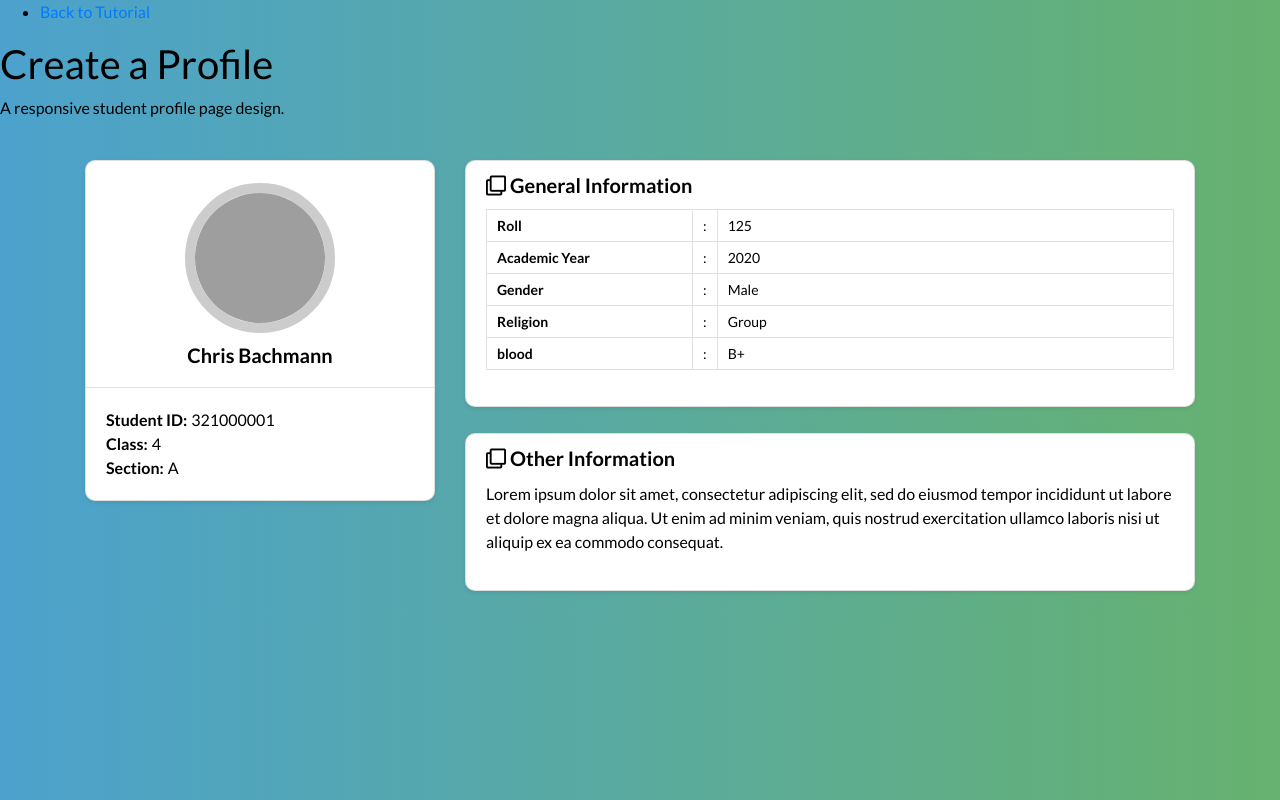
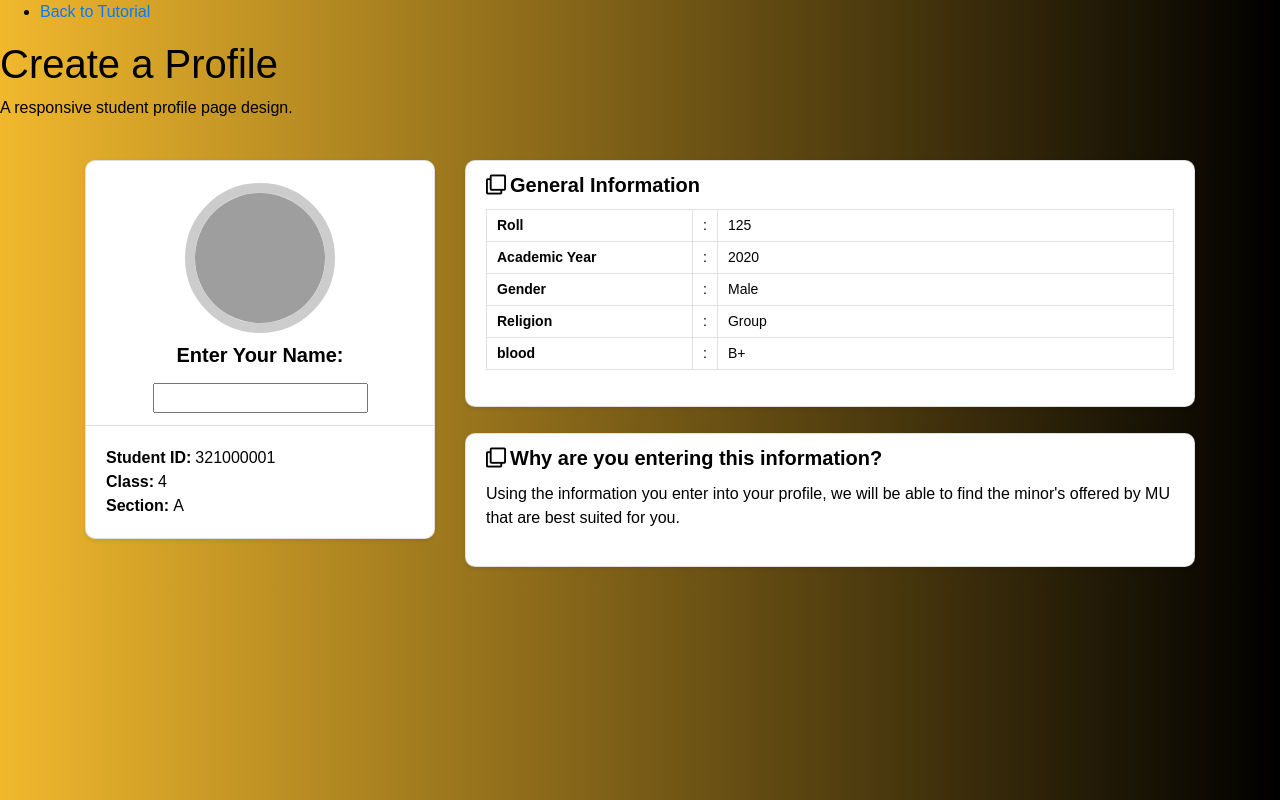
Before and after one commit to cbach321/Captstone, a PHP site: the page made by Create User Profile/CreateUser/index.html in a window 1280 px wide. Run offline with PHP 8.4, Linux system fonts and the light colour scheme; some libraries are stand-ins or nearby versions; grey boxes are pictures that could not be loaded.

Commit message:
Updated background color, name entry, and description

```diff
--- a/Create User Profile/CreateUser/index.html
+++ b/Create User Profile/CreateUser/index.html
@@ -11,7 +11,7 @@
 <link rel='stylesheet' href='https://cdnjs.cloudflare.com/ajax/libs/font-awesome/5.12.1/css/all.min.css'>
 
     <!--Only for demo purpose - no need to add.-->
-    <!--<link rel="stylesheet" href="demo.css" />-->
+    <!--<link rel="stylesheet" href="style.css" />-->
 
 	    <link rel="stylesheet" href="style.css">
 </head>
@@ -26,7 +26,7 @@
         </div>
         <div class="col-rt-2">
             <ul>
-                <li><a href="https://codeconvey.com/html-code-for-student-profile" title="Back to tutorial page">Back to Tutorial</a></li>
+                <li><a href="https://codeconvey.com/html-code-for-student-profile" title="Back to login page">Back to Tutorial</a></li>
             </ul>
         </div>
     </div>
@@ -56,7 +56,9 @@
         <div class="card shadow-sm">
           <div class="card-header bg-transparent text-center">
             <img class="profile_img" src="https://source.unsplash.com/600x300/?student" alt="student dp">
-            <h3>Chris Bachmann</h3>
+            <!--<h3>Chris Bachmann</h3> -->
+        <h3><label for="name">Enter Your Name:</label></h3>
+          <input type="text" id="name" name= "name">
           </div>
           <div class="card-body">
             <p class="mb-0"><strong class="pr-1">Student ID:</strong>321000001</p>
@@ -103,10 +105,10 @@
           <div style="height: 26px"></div>
         <div class="card shadow-sm">
           <div class="card-header bg-transparent border-0">
-            <h3 class="mb-0"><i class="far fa-clone pr-1"></i>Other Information</h3>
+            <h3 class="mb-0"><i class="far fa-clone pr-1"></i>Why are you entering this information?</h3>
           </div>
           <div class="card-body pt-0">
-              <p>Lorem ipsum dolor sit amet, consectetur adipiscing elit, sed do eiusmod tempor incididunt ut labore et dolore magna aliqua. Ut enim ad minim veniam, quis nostrud exercitation ullamco laboris nisi ut aliquip ex ea commodo consequat.</p>
+              <p>Using the information you enter into your profile, we will be able to find the minor's offered by MU that are best suited for you.</p>
           </div>
         </div>
       </div>
--- a/Create User Profile/CreateUser/style.css
+++ b/Create User Profile/CreateUser/style.css
@@ -1,10 +1,10 @@
 body {
-    background: #67B26F;  /* fallback for old browsers */
+    background: #F1B82D;  /* fallback for old browsers */
     background: -webkit-linear-gradient(to right, #4ca2cd, #67B26F);  /* Chrome 10-25, Safari 5.1-6 */
-    background: linear-gradient(to right, #4ca2cd, #67B26F); /* W3C, IE 10+/ Edge, Firefox 16+, Chrome 26+, Opera 12+, Safari 7+ */
+    background: linear-gradient(to right, #F1B82D, #000000); /* W3C, IE 10+/ Edge, Firefox 16+, Chrome 26+, Opera 12+, Safari 7+ */
     padding: 0;
     margin: 0;
-    font-family: 'Lato', sans-serif;
+    font-family: 'Graphik', sans-serif;
     color: #000;
 }
 
```
